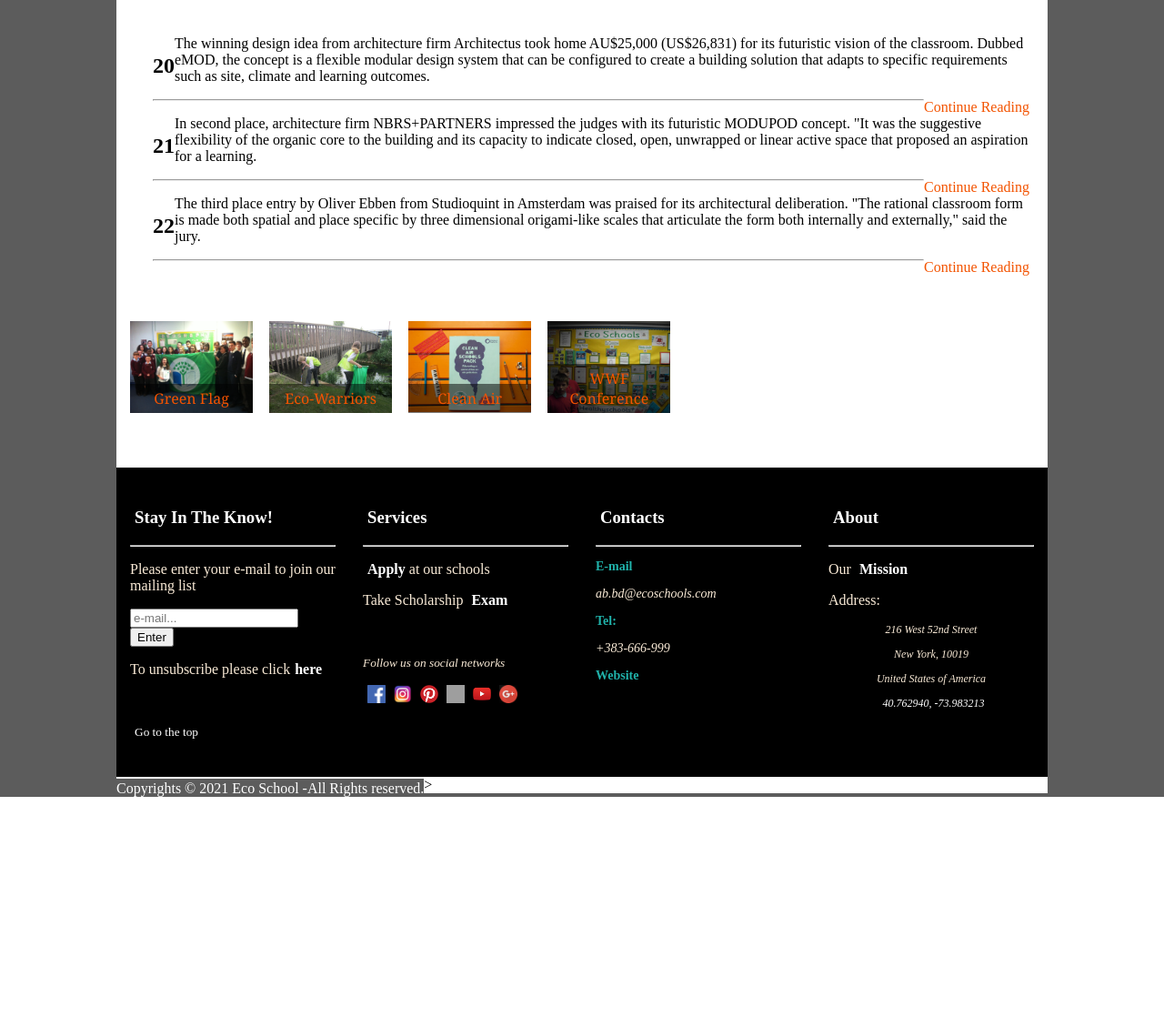
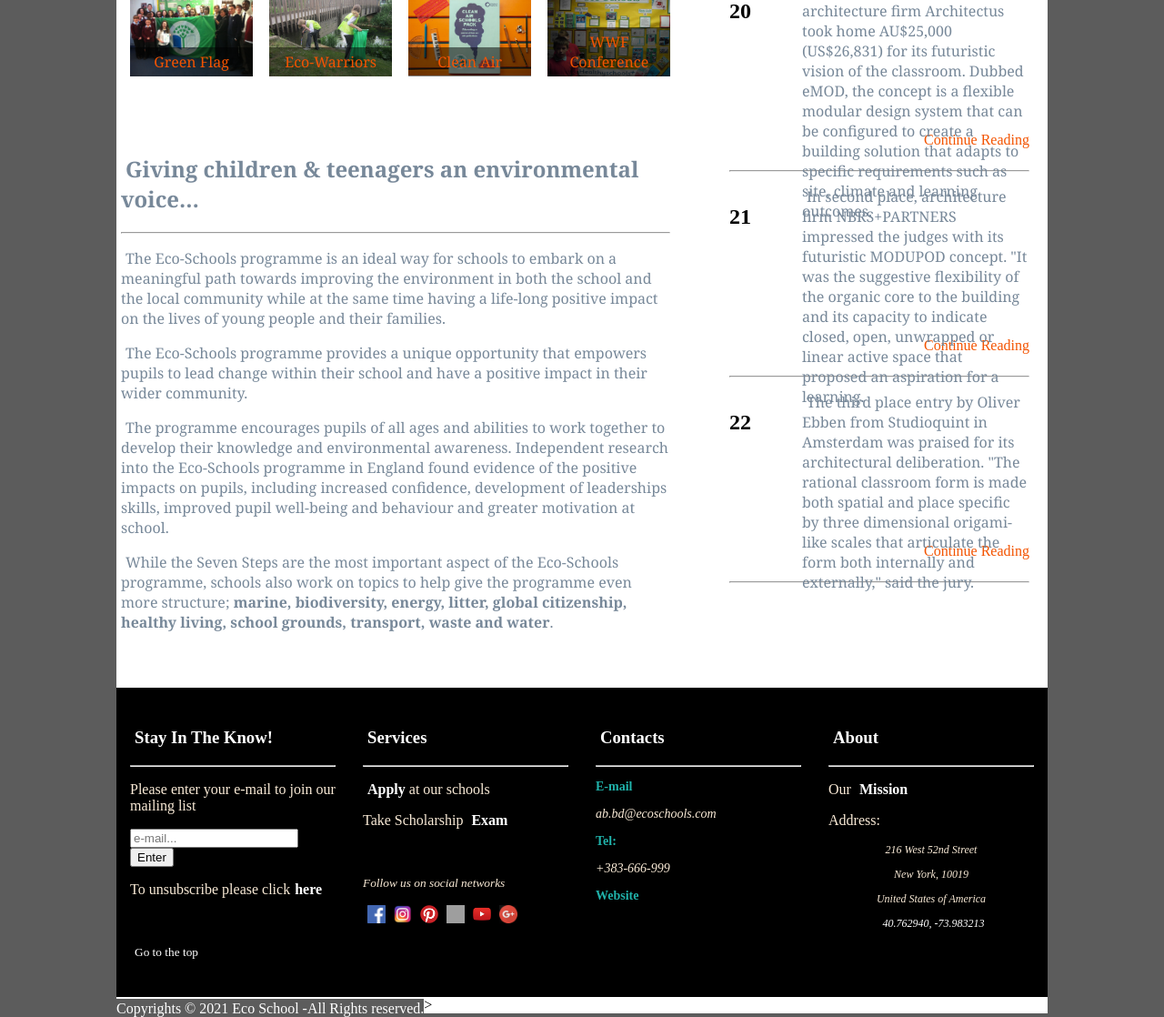
Before and after one commit to AndinBudakova/Education, a PHP site: page / in a window 1280 px wide. Shown: the part 579-1697 px from the top of the page at 91% size. Before the commit the page ends 1455 px from the top, so only its background shows below. Run offline with PHP 8.4, Linux system fonts and the light colour scheme; grey boxes are pictures that could not be loaded.

Commit message:
Update index.html and index.css
Rregullimi me css te pano bodyt. Krijimi dhe rregullimi i aside, rregullim me css te ksaj pjese.

```diff
--- a/index.css
+++ b/index.css
@@ -1,3 +1,5 @@
+/**************************************** Header******************** */
+
 .a {
     text-decoration: none;
     color: #f35300;
@@ -203,3 +205,152 @@
     margin-top: 2px;
     color: white;
 }
+
+
+/* ****************************Pano te body****************************************** */
+
+.pano {
+    width: 100%;
+    height: 100%;
+    margin: none;
+}
+
+.button {
+    background-color: black;
+    border: none;
+    color: #f35300;
+    padding: 8px;
+    text-align: center;
+    text-decoration: none;
+    display: inline-block;
+    font-size: 16px;
+    margin: 4px 2px;
+    cursor: pointer;
+    float: right;
+}
+
+a.button:link {
+    background-color: black;
+    text-decoration: none;
+    color: white;
+}
+
+a.button:visited {
+    background-color: black;
+    text-decoration: none;
+    color: #f35300;
+}
+
+a.button:hover {
+    background-color: black;
+    color: #f35300;
+    padding: 14px;
+    text-align: center;
+}
+
+a.button:active {
+    background-color: #ddd;
+    color: black;
+}
+
+
+/* *************************************************texti ne body************************************** */
+
+.section {
+    color: #778899;
+    border: none;
+    padding: 5px;
+    margin: 40px 20px 40px 0px;
+    width: 60%;
+    height: 50%;
+    font-family: "Hoefler Text", Cambria, "Times New Roman", serif;
+    word-spacing: normal;
+    text-indent: 5px;
+    clear: left;
+}
+
+
+/**************************************** Header******************** */
+
+.a {
+    text-decoration: none;
+    color: #f35300;
+}
+
+.a:hover {
+    color: #5c5c5c;
+}
+
+.header ol {
+    display: flex;
+    text-decoration: none;
+    color: #f35300;
+    padding: 0px;
+    margin: 0px;
+    list-style: none;
+}
+
+.header {
+    padding: 0px;
+    margin: 0px;
+    width: 100%;
+}
+
+.header li {
+    padding-left: 2px;
+    font-weight: bold;
+}
+
+#container {
+    width: 100%;
+    margin: 0px;
+    padding: 0px;
+    height: 60px;
+}
+
+.box1 {
+    box-sizing: border-box;
+    float: left;
+    padding-left: 5px;
+    width: 500px;
+}
+
+.box2 {
+    float: right;
+    width: 468;
+    box-sizing: border-box;
+}
+
+.btn {
+    border: none;
+    background-color: inherit;
+    font-weight: bold;
+    font-size: 16px;
+    cursor: pointer;
+    display: inline-block;
+    color: #f35300;
+    font-family: "Hoefler Text", Cambria, "Times New Roman", serif;
+    margin: 0px;
+    padding: 0px;
+}
+
+.btn:hover {
+    color: #5c5c5c;
+}
+
+
+/* ************************* ASIDE *********************/
+
+aside li {
+    width: 330px;
+    height: 200px;
+}
+
+.text {
+    font-family: "Hoefler Text", Cambria, "Times New Roman", serif;
+    color: #778899;
+    word-spacing: normal;
+    text-indent: 5px;
+    padding-left: 80px;
+    height: 150px;
+}
--- a/index.html
+++ b/index.html
@@ -285,7 +285,34 @@
 
             </article>
 
+
+
+            <!-- -----------------------------------------------texti ne body--------------------------------------------- -->
+
+            <section class="section">
+
+                <h2 style="" id="mission">Giving children & teenagers an environmental voice…</h2>
+
+                <hr />
+
+                <p id="search">The Eco-Schools programme is an ideal way for schools to embark on a meaningful path towards improving the environment in both the school and the local community while at the same time having a life-long positive impact on the lives of
+                    young people and their families.</p>
+
+                <p>The Eco-Schools programme provides a unique opportunity that empowers pupils to lead change within their school and have a positive impact in their wider community.</p>
+
+                <p> The programme encourages pupils of all ages and abilities to work together to develop their knowledge and environmental awareness. Independent research into the Eco-Schools programme in England found evidence of the positive impacts on
+                    pupils, including increased confidence, development of leaderships skills, improved pupil well-being and behaviour and greater motivation at school.</p>
+
+                <p>While the Seven Steps are the most important aspect of the Eco-Schools programme, schools also work on topics to help give the programme even more structure;<b> marine, biodiversity, energy, litter, global citizenship, healthy living, school grounds, transport, waste and water</b>.</p>
+
+            </section>
+
+
+
         </div>
+
+
+
         <!-----------------------------------------Footer--------------------------------------------------->
         <footer class="footer">
             <div class="details" id="bottom">
@@ -354,6 +381,7 @@
         <div class="template" style="float: left;">
             Copyrights &copy; 2021 Eco School -All Rights reserved.
         </div>
+
     </div>
 
 </body>
```
Also changed, not shown: images/ecoconcept.jpg (added).
